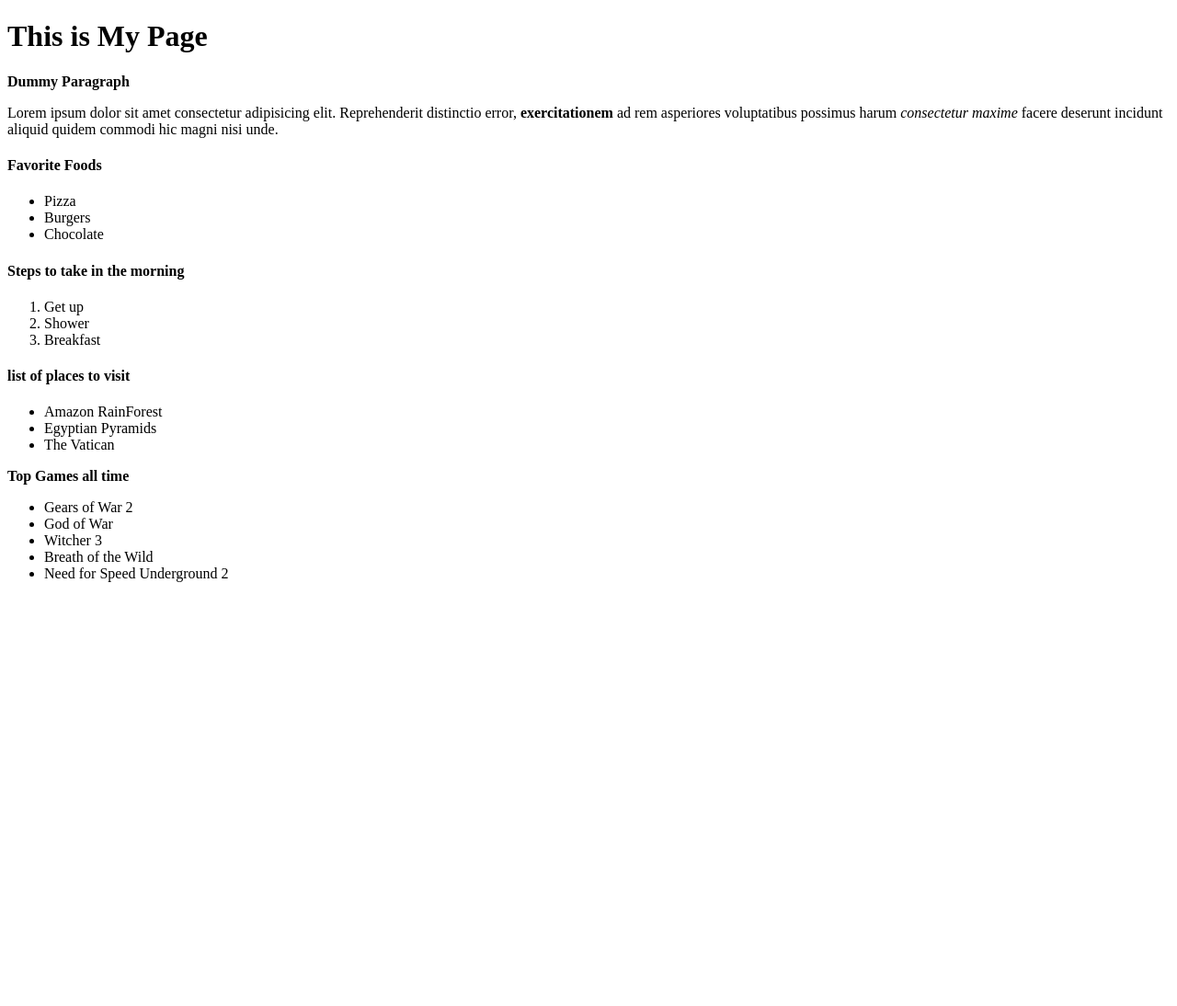
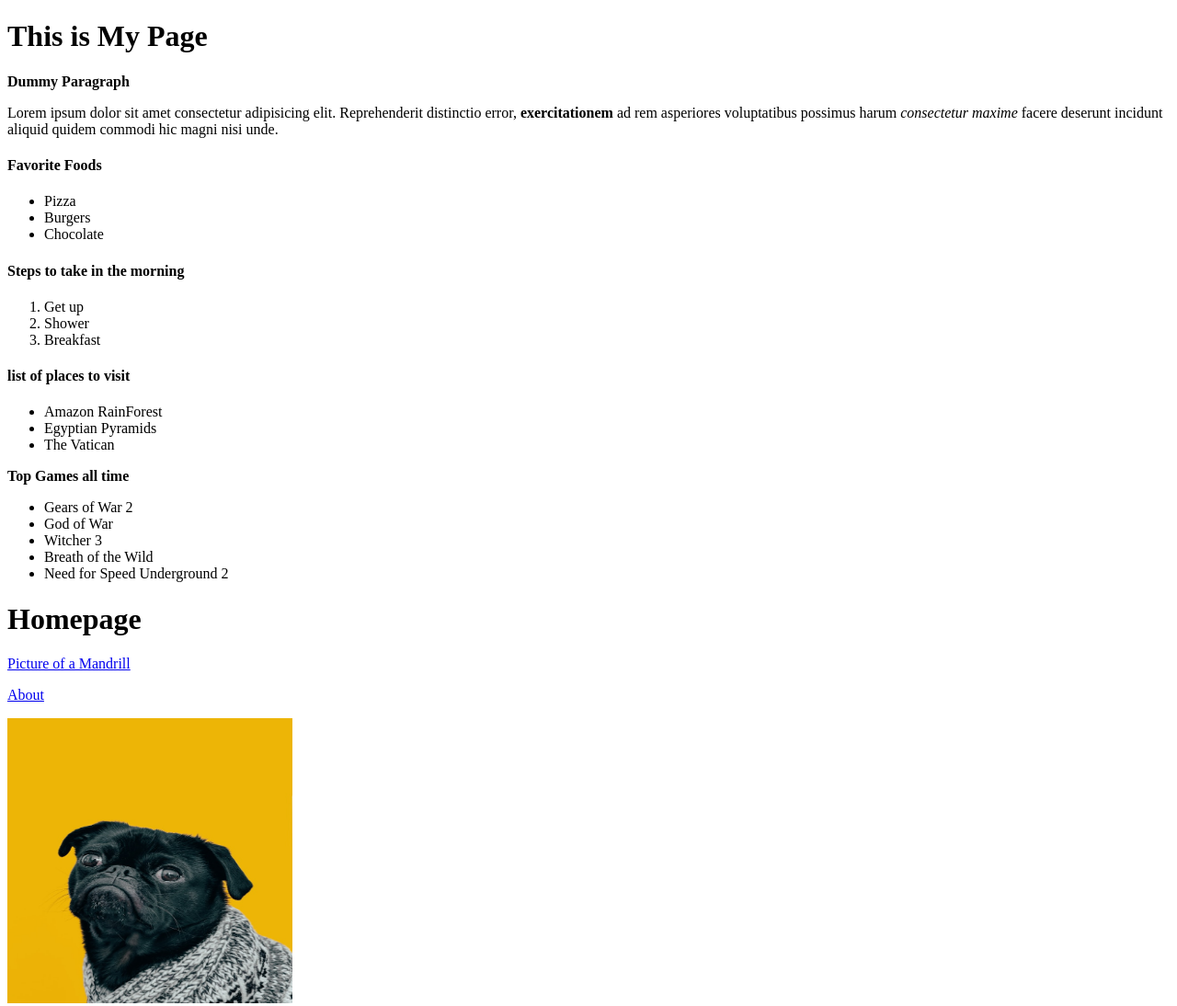
Before and after one commit to medhanies/webdev, a plain HTML site: page html-boilerplate/index.html in a window 1280 px wide. Shown: the whole page at 92% size. Before the commit the page ends 800 px from the top, so only its background shows below. Drawn offline with Linux system fonts and the light colour scheme.

Commit message:
Added images to main page and About page

```diff
--- a/html-boilerplate/index.html
+++ b/html-boilerplate/index.html
@@ -40,5 +40,16 @@
       <li>Breath of the Wild</li>
       <li>Need for Speed Underground 2</li>
     </ul>
+    <h1>Homepage</h1>
+    <a
+      href="https://www.phoenixzoo.org/wp-content/uploads/2020/06/David_Wagner-Phoenix_Zoo-Jax_Mandrill-IMG_9139-Edit-hires-scaled.jpg"
+      target="_blank"
+      rel="noopener noreferrer"
+      >Picture of a Mandrill
+    </a>
+    <p></p>
+    <a href="./pages/about.html">About</a>
+    <p></p>
+    <img src="./images/dog.jpg" alt="Dog" height="310" width="310" />
   </body>
 </html>
```
Also changed, not shown: html-boilerplate/pages/about.html (added, +13 -0 lines), html-boilerplate/images/dog.jpg (added).
